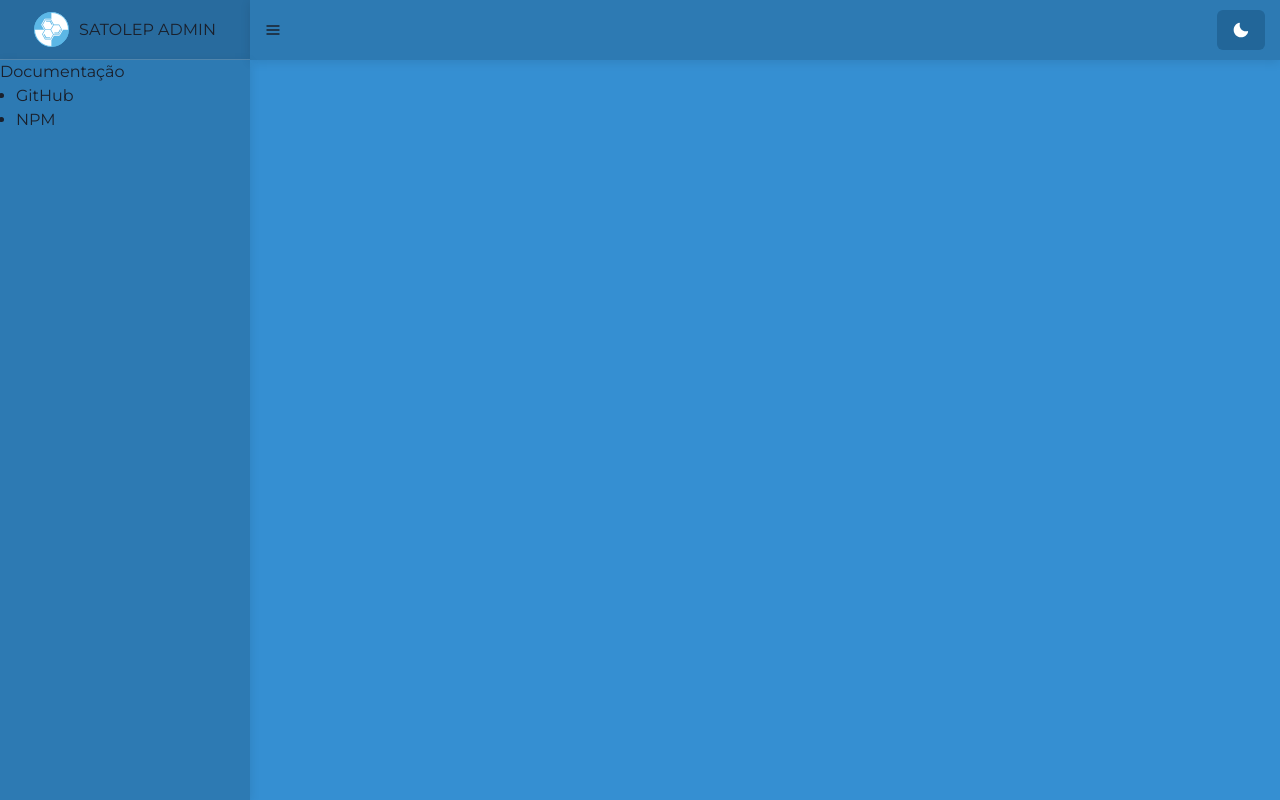
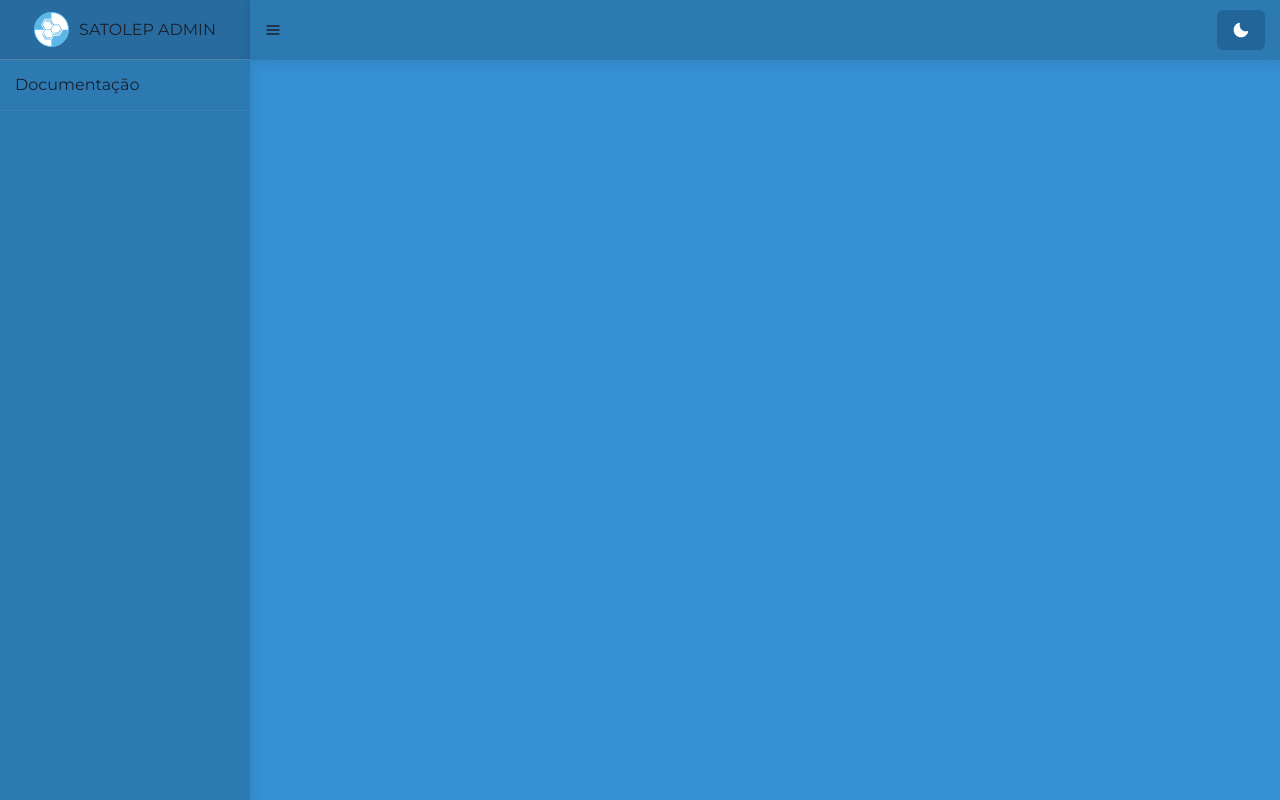
Before and after one commit to brunofsilveira/SatolepAdmin, a Next.js app: page / in a window 1280 px wide. Built offline with nearby package versions, Linux system fonts and the light colour scheme.

Commit message:
♻️ Stylizes nav with ChakraUI

```diff
--- a/src/atomic/molecules/Nav/NavSection/index.tsx
+++ b/src/atomic/molecules/Nav/NavSection/index.tsx
@@ -15,14 +15,52 @@ export default function NavSection({
   items,
 }: NavSectionProps) {
   return (
-    <Box as='section'>
-      <Text>{title}</Text>
+    <Box
+      as='section'
+      _hover={{
+        ul: {
+          maxHeight: '500px',
+          transition: 'all 0.25s ease-in',
+          opacity: '1',
+          pointerEvents: 'all',
+        },
+      }}
+    >
+      <Text
+        borderBottom='1px solid rgba(255, 255, 255, 0.05)'
+        cursor='default'
+        padding='13px 15px'
+        _hover={{ backgroundColor: 'rgba(255, 255, 255, 0.15)' }}
+      >
+        {title}
+      </Text>
 
-      <UnorderedList>
+      <UnorderedList
+        backgroundColor='rgba(0, 0, 0, 0.1)'
+        maxHeight='0'
+        marginInlineStart='auto'
+        opacity='0'
+        pointerEvents='none'
+        transition='all 0.25s ease-out'
+      >
         {items?.map((child, index) => (
-          <ListItem key={index}>
+          <ListItem
+            alignItems='center'
+            display='flex'
+            justifyContent='flex-start'
+            key={index}
+            _hover={{ backgroundColor: 'rgba(255, 255, 255, 0.1)' }}
+          >
             <Link href={child.uri}>
-              <a target={child?.target}>{child.title}</a>
+              <a
+                style={{
+                  padding: '7.5px 15px 7.5px 25px',
+                  width: '100%',
+                }}
+                target={child?.target}
+              >
+                {child.title}
+              </a>
             </Link>
           </ListItem>
         ))}
--- a/src/atomic/molecules/Nav/index.tsx
+++ b/src/atomic/molecules/Nav/index.tsx
@@ -26,7 +26,7 @@ export default function Nav({
   gridProps,
 }: NavProps): PropsWithChildren<JSX.Element> {
   return (
-    <Box as='nav' overflowY='auto' {...gridProps}>
+    <Box as='nav' position='relative' overflowY='auto' {...gridProps}>
       {categories?.map((category, index) => (
         <NavSection
           key={index}
--- a/src/pages/_app.tsx
+++ b/src/pages/_app.tsx
@@ -1,5 +1,3 @@
-import './teste.css'
-
 import SatolepProvider from '@atomic/template/SatolepProvider'
 import type { AppProps } from 'next/app'
 
--- a/src/pages/teste.css
+++ /dev/null
@@ -1,43 +0,0 @@
-#satolep-nav section {
-  position: relative;
-}
-
-#satolep-nav section p {
-  border-bottom: 1px solid rgba(255, 255, 255, 0.05);
-  cursor: default;
-  padding: 13px 15px;
-}
-
-#satolep-nav section p:hover {
-  background-color: rgba(255, 255, 255, 0.15);
-}
-
-#satolep-nav section ul {
-  background-color: rgba(0, 0, 0, 0.1);
-  max-height: 0;
-  opacity: 0;
-  transition: all 0.25s ease-out;
-  pointer-events: none;
-}
-
-#satolep-nav section:hover ul {
-  max-height: 500px;
-  transition: all 0.25s ease-in;
-  opacity: 1;
-  pointer-events: all;
-}
-
-#satolep-nav section li {
-  align-items: center;
-  display: flex;
-  justify-content: flex-start;
-}
-
-#satolep-nav section li:hover {
-  background-color: rgba(255, 255, 255, 0.1);
-}
-
-#satolep-nav section li a {
-  padding: 7.5px 15px 7.5px 25px;
-  width: 100%;
-}
```
